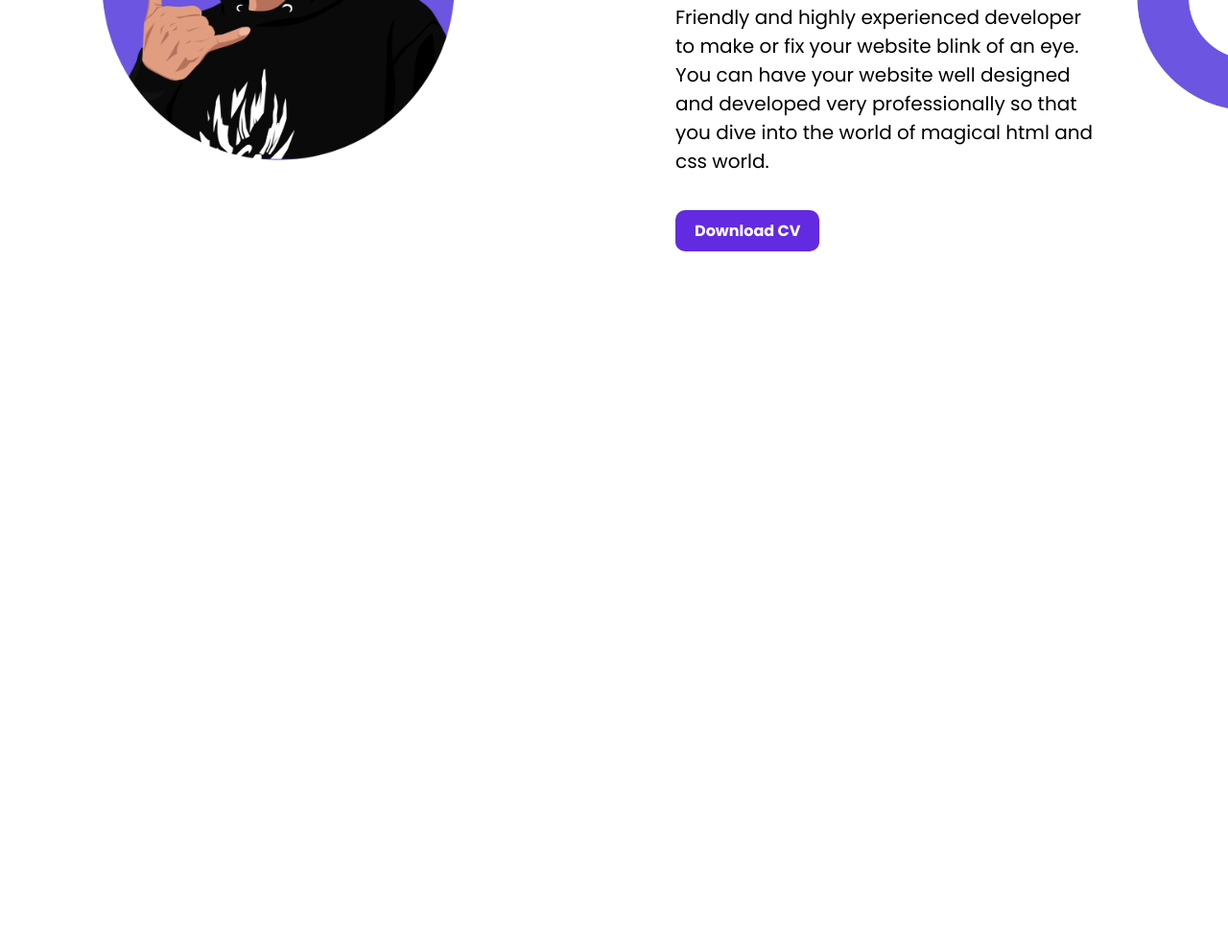
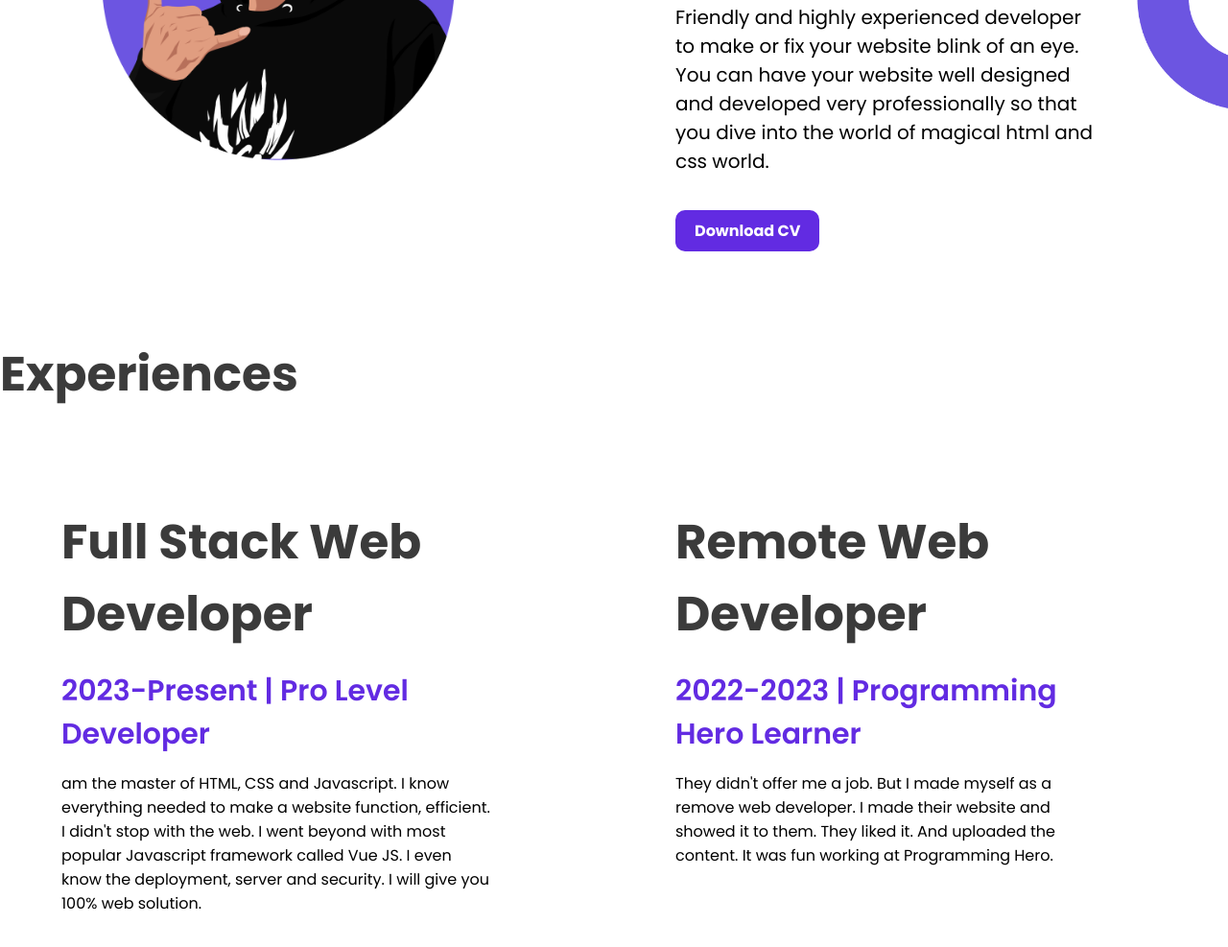
Before and after one commit to ShSpondon/developer-portfolio, a plain HTML site: page index.html in a window 1280 px wide. Shown: the part 762-1749 px from the top of the page at 96% size. Before the commit the page ends 1065 px from the top, so only its background shows below. Drawn offline with Linux system fonts and the light colour scheme.

Commit message:
Experience section

```diff
--- a/index.html
+++ b/index.html
@@ -16,7 +16,7 @@
 </head>
 
 <body>
-    <section class="top-banner">
+    <section class="top-banner flexible-container">
         <div class="half-width">
             <h1>Hi, I'm <span class="color">Spondon</span> </h1>
             <h3>Junior Web Developer</h3>
@@ -31,7 +31,7 @@
         </div>
     </section>
 
-    <section class="about-me">
+    <section class="about-me flexible-container">
 
         <div class="half-width">
             <img src="images/spondon97.png" alt="">
@@ -50,6 +50,27 @@
 
     </section>
 
+    <section class="Experience Area">
+        <h1>Experiences</h1>
+        <div class="flexible-container">
+            <div class="half-width">
+                <h1>Full Stack Web Developer</h1>
+                <h3 class="color">2023-Present | Pro Level Developer</h3>
+                <p> am the master of HTML, CSS and Javascript. I know everything needed to make a website function,
+                    efficient. I didn't stop with the web. I went beyond with most popular Javascript framework called
+                    Vue
+                    JS. I even know the deployment, server and security. I will give you 100% web solution.</p>
+            </div>
+            <div class="half-width">
+                <h1>Remote Web Developer</h1>
+                <h3 class="color">2022-2023 | Programming Hero Learner</h3>
+                <p>They didn't offer me a job. But I made myself as a remove web developer. I made their website and
+                    showed
+                    it to them. They liked it. And uploaded the content. It was fun working at Programming Hero.</p>
+            </div>
+        </div>
+
+    </section>
 
 </body>
 
--- a/style.css
+++ b/style.css
@@ -26,7 +26,7 @@ h3 {
     color: rgb(98, 43, 226);
 }
 
-section {
+.flexible-container {
     display: flex;
     margin-bottom: 50px;
 }
```
